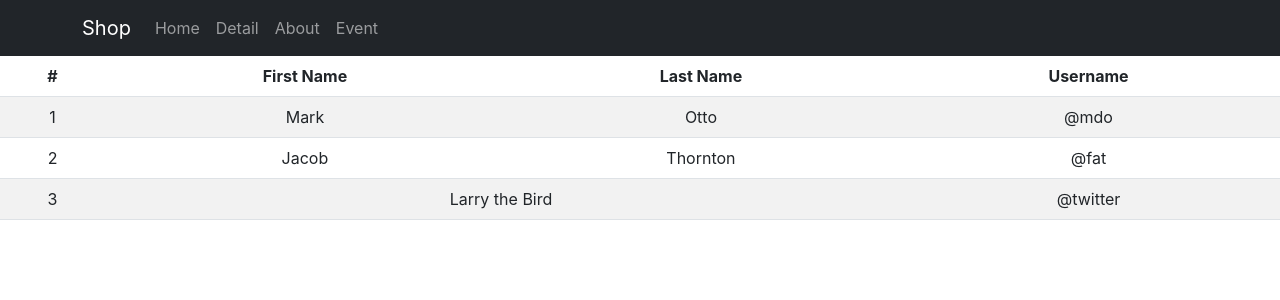
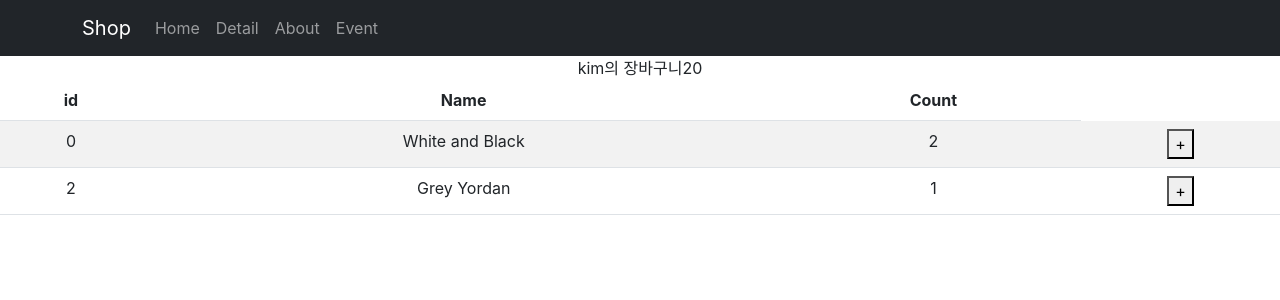
Before and after one commit to Dawon00/react-shop, a React (Create React App) app: page /cart in a window 1280 px wide. Shown: the top 300 px of the page. Built offline with nearby package versions, Linux system fonts and the light colour scheme; the HTML template or start-up script is replaced by a standard one.

Commit message:
cart addCount

```diff
--- a/src/routes/Cart.js
+++ b/src/routes/Cart.js
@@ -1,39 +1,42 @@
 import Table from "react-bootstrap/Table";
-import { useSelector } from "react-redux";
+import { useSelector, useDispatch } from "react-redux";
+import { changeName, increase, addCount } from "../store";
+
 function Cart() {
-  let a = useSelector((state) => {
+  let state = useSelector((state) => {
     return state;
   });
+  let dispatch = useDispatch();
 
   return (
     <div>
+      {state.user.name}의 장바구니
+      {state.user.age}
       <Table striped>
         <thead>
           <tr>
-            <th>#</th>
-            <th>First Name</th>
-            <th>Last Name</th>
-            <th>Username</th>
+            <th>id</th>
+            <th>Name</th>
+            <th>Count</th>
           </tr>
         </thead>
         <tbody>
-          <tr>
-            <td>1</td>
-            <td>Mark</td>
-            <td>Otto</td>
-            <td>@mdo</td>
-          </tr>
-          <tr>
-            <td>2</td>
-            <td>Jacob</td>
-            <td>Thornton</td>
-            <td>@fat</td>
-          </tr>
-          <tr>
-            <td>3</td>
-            <td colSpan={2}>Larry the Bird</td>
-            <td>@twitter</td>
-          </tr>
+          {state.cartdata.map((a, i) => (
+            <tr>
+              <td>{state.cartdata[i].id}</td>
+              <td>{state.cartdata[i].name}</td>
+              <td>{state.cartdata[i].count}</td>
+              <td>
+                <button
+                  onClick={() => {
+                    dispatch(addCount(state.cartdata[i].id));
+                  }}
+                >
+                  +
+                </button>
+              </td>
+            </tr>
+          ))}
         </tbody>
       </Table>
     </div>
--- a/src/store.js
+++ b/src/store.js
@@ -2,17 +2,47 @@ import { configureStore, createSlice } from "@reduxjs/toolkit";
 
 let user = createSlice({
   name: "user",
-  initialState: "kim",
+  initialState: { name: "kim", age: 20 },
+
+  reducers: {
+    changeName(state) {
+      state.name = "park";
+    },
+    increase(state, action) {
+      state.age += action.payload;
+    },
+  },
 });
+
+export let { changeName, increase } = user.actions;
 
 let stock = createSlice({
   name: "stock",
   initialState: [10, 11, 12],
 });
 
+let cartdata = createSlice({
+  name: "cartdata",
+  initialState: [
+    { id: 0, name: "White and Black", count: 2 },
+    { id: 2, name: "Grey Yordan", count: 1 },
+  ],
+  reducers: {
+    addCount(state, action) {
+      let item = state.findIndex((a) => {
+        return a.id === action.payload;
+      });
+      state[item].count += 1;
+    },
+  },
+});
+
+export let { addCount } = cartdata.actions;
+
 export default configureStore({
   reducer: {
     user: user.reducer,
     stock: stock.reducer,
+    cartdata: cartdata.reducer,
   },
 });
```
